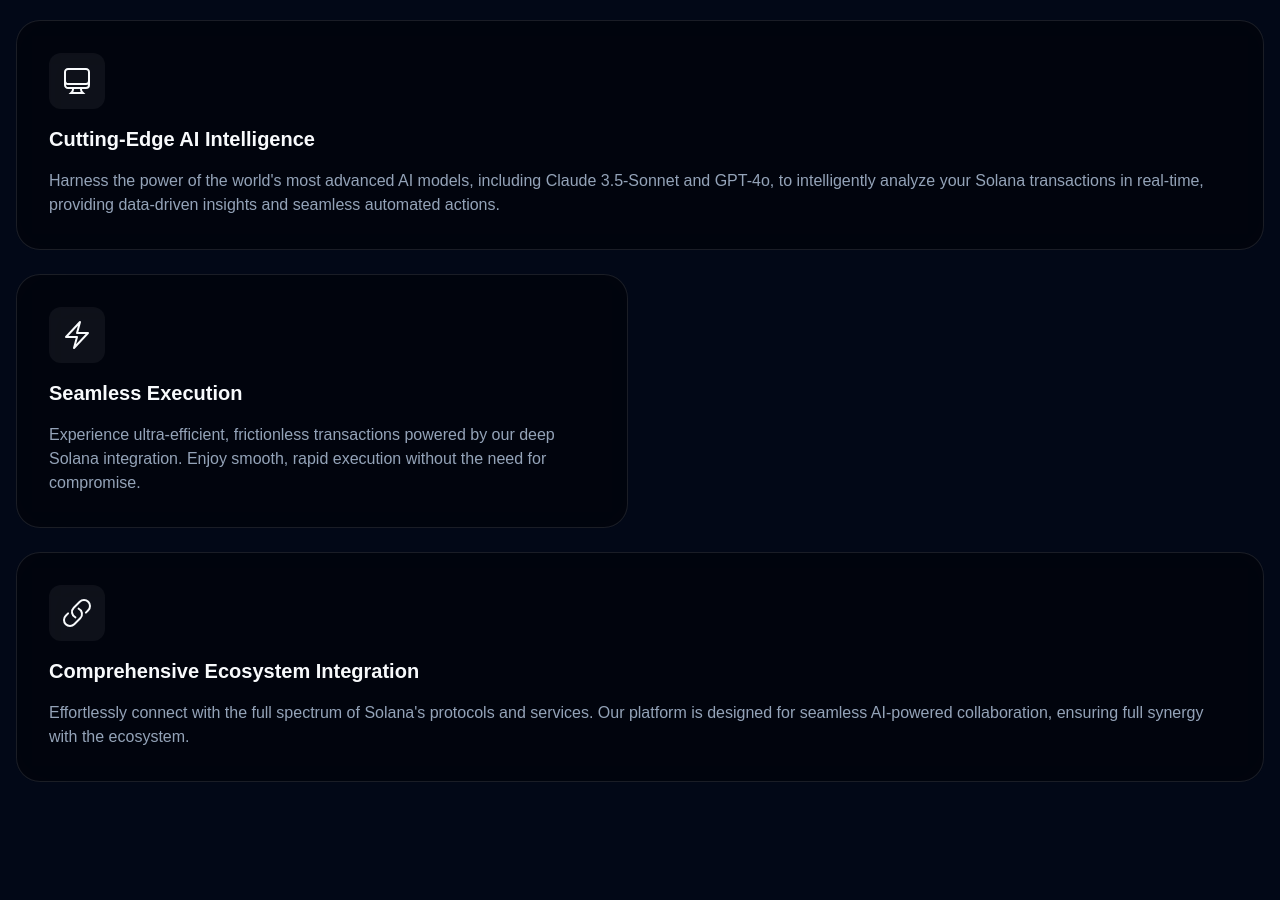
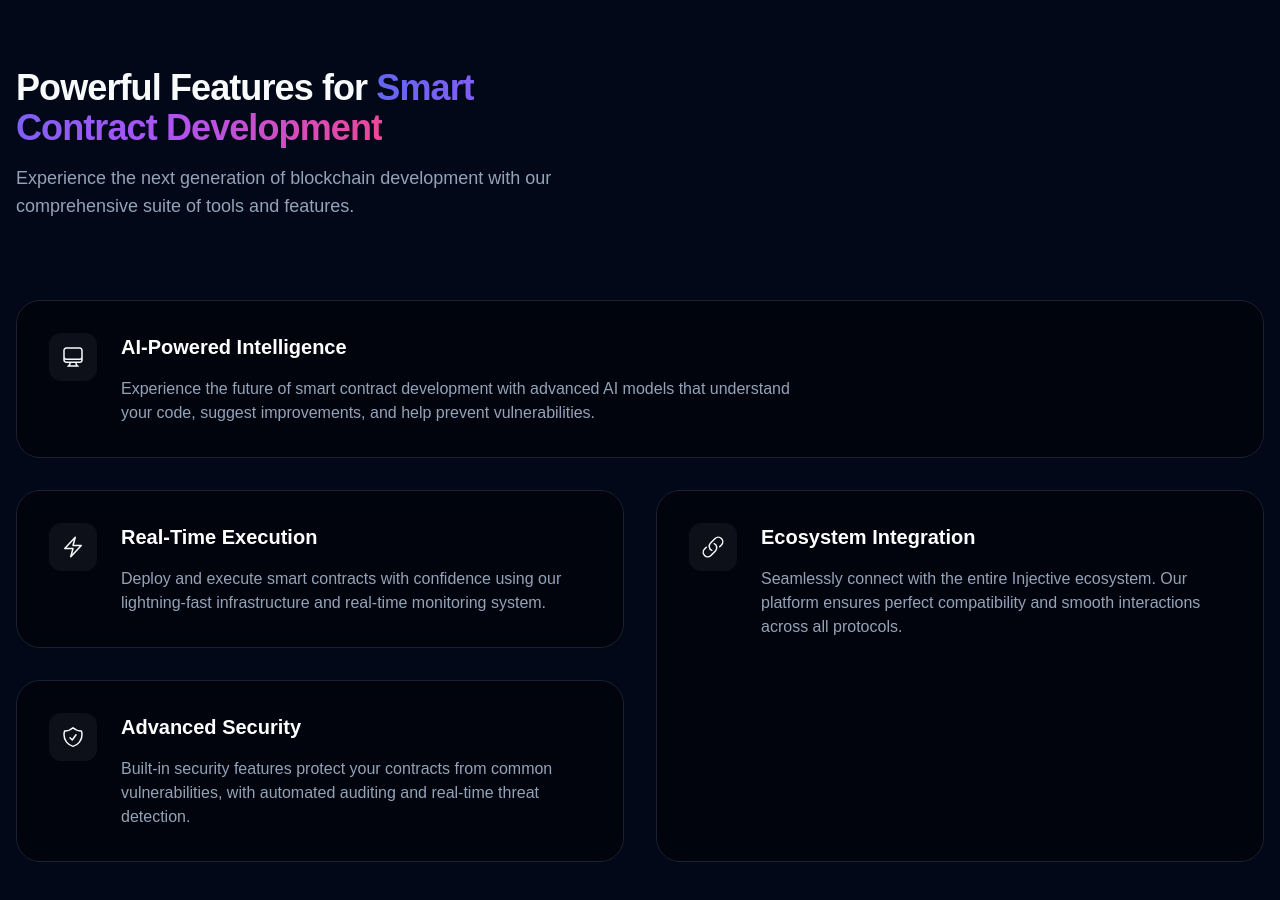
Before and after one commit to Jecta-ai/jecta-web, a Next.js app: page / in a window 1280 px wide. Shown: the part 1740-2640 px from the top of the page. Before the commit the page ends 2602 px from the top, so only its background shows below. Built offline with nearby package versions, Linux system fonts and the light colour scheme.

Commit message:
feature cards

```diff
--- a/src/components/sections/features.tsx
+++ b/src/components/sections/features.tsx
@@ -1,27 +1,27 @@
 "use client";
 
 import { m } from "framer-motion";
-import { FeatureBox } from "@/components/ui/feature-box";
+import { FeatureCard } from "../ui/feature-card";
 
 const container = {
   hidden: { opacity: 0 },
   show: {
     opacity: 1,
     transition: {
-      staggerChildren: 0.1,
+      staggerChildren: 0.15,
     },
   },
 };
 
 const features = [
   {
-    title: "Cutting-Edge AI Intelligence",
+    title: "AI-Powered Intelligence",
     description:
-      "Harness the power of the world's most advanced AI models, including Claude 3.5-Sonnet and GPT-4o, to intelligently analyze your Solana transactions in real-time, providing data-driven insights and seamless automated actions.",
+      "Experience the future of smart contract development with advanced AI models that understand your code, suggest improvements, and help prevent vulnerabilities.",
     icon: (
       <svg
         viewBox="0 0 24 24"
-        className="h-8 w-8"
+        className="h-6 w-6"
         fill="none"
         stroke="currentColor"
         strokeWidth="1.5"
@@ -30,16 +30,16 @@
         <path d="M9 17.25v1.007a3 3 0 01-.879 2.122L7.5 21h9l-.621-.621A3 3 0 0115 18.257V17.25m6-12V15a2.25 2.25 0 01-2.25 2.25H5.25A2.25 2.25 0 013 15V5.25m18 0A2.25 2.25 0 0018.75 3H5.25A2.25 2.25 0 003 5.25m18 0V12a2.25 2.25 0 01-2.25 2.25H5.25A2.25 2.25 0 013 12V5.25" />
       </svg>
     ),
-    size: "large",
+    variant: "large" as const,
   },
   {
-    title: "Seamless Execution",
+    title: "Real-Time Execution",
     description:
-      "Experience ultra-efficient, frictionless transactions powered by our deep Solana integration. Enjoy smooth, rapid execution without the need for compromise.",
+      "Deploy and execute smart contracts with confidence using our lightning-fast infrastructure and real-time monitoring system.",
     icon: (
       <svg
         viewBox="0 0 24 24"
-        className="h-8 w-8"
+        className="h-6 w-6"
         fill="none"
         stroke="currentColor"
         strokeWidth="1.5"
@@ -52,16 +52,15 @@
         />
       </svg>
     ),
-    size: "small",
   },
   {
-    title: "Comprehensive Ecosystem Integration",
+    title: "Ecosystem Integration",
     description:
-      "Effortlessly connect with the full spectrum of Solana's protocols and services. Our platform is designed for seamless AI-powered collaboration, ensuring full synergy with the ecosystem.",
+      "Seamlessly connect with the entire Injective ecosystem. Our platform ensures perfect compatibility and smooth interactions across all protocols.",
     icon: (
       <svg
         viewBox="0 0 24 24"
-        className="h-8 w-8"
+        className="h-6 w-6"
         fill="none"
         stroke="currentColor"
         strokeWidth="1.5"
@@ -74,32 +73,82 @@
         />
       </svg>
     ),
-    size: "large",
+    variant: "highlight" as const,
+  },
+  {
+    title: "Advanced Security",
+    description:
+      "Built-in security features protect your contracts from common vulnerabilities, with automated auditing and real-time threat detection.",
+    icon: (
+      <svg
+        viewBox="0 0 24 24"
+        className="h-6 w-6"
+        fill="none"
+        stroke="currentColor"
+        strokeWidth="1.5"
+        aria-hidden="true"
+      >
+        <path
+          strokeLinecap="round"
+          strokeLinejoin="round"
+          d="M9 12.75L11.25 15 15 9.75m-3-7.036A11.959 11.959 0 013.598 6 11.99 11.99 0 003 9.749c0 5.592 3.824 10.29 9 11.623 5.176-1.332 9-6.03 9-11.622 0-1.31-.21-2.571-.598-3.751h-.152c-3.196 0-6.1-1.248-8.25-3.285z"
+        />
+      </svg>
+    ),
   },
 ];
 
 export function Features() {
   return (
-    <section className="relative py-20 overflow-hidden">
+    <section className="relative py-32 overflow-hidden" id="features">
       <div className="mx-auto max-w-7xl px-4">
+        {/* Section Header */}
+        <m.div
+          initial={{ opacity: 0, y: 20 }}
+          whileInView={{ opacity: 1, y: 0 }}
+          viewport={{ once: true }}
+          transition={{ duration: 0.5 }}
+          className="relative z-10 max-w-xl mx-auto md:mx-0"
+        >
+          <h2 className="text-3xl font-bold tracking-tight sm:text-4xl mb-4">
+            Powerful Features for{" "}
+            <span className="bg-gradient-to-r from-indigo-500 via-purple-500 to-pink-500 bg-clip-text text-transparent">
+              Smart Contract Development
+            </span>
+          </h2>
+          <p className="text-muted-foreground text-lg">
+            Experience the next generation of blockchain development with our comprehensive suite of
+            tools and features.
+          </p>
+        </m.div>
+
+        {/* Features Grid */}
+        <div className="relative mt-20">
+          {/* Background gradient */}
+          <div className="absolute inset-0 flex items-center justify-center">
+            <div className="w-[800px] h-[800px] bg-gradient-conic from-indigo-500/30 via-purple-500/30 to-pink-500/30 rounded-full blur-3xl opacity-20" />
+          </div>
+
+          {/* Features */}
           <m.div
             variants={container}
             initial="hidden"
             whileInView="show"
             viewport={{ once: true }}
-          className="grid grid-cols-1 md:grid-cols-2 gap-6"
+            className="relative grid grid-cols-1 md:grid-cols-2 gap-6 md:gap-8"
           >
             {features.map((feature) => (
-            <FeatureBox
+              <FeatureCard
                 key={feature.title}
                 title={feature.title}
                 description={feature.description}
                 icon={feature.icon}
-              isLarge={feature.size === "large"}
+                variant={feature.variant}
               />
             ))}
           </m.div>
         </div>
+      </div>
     </section>
   );
 }
--- /dev/null
+++ b/src/components/ui/feature-card.tsx
@@ -0,0 +1,66 @@
+"use client";
+
+import { m } from "framer-motion";
+import type { ReactNode } from "react";
+
+interface FeatureCardProps {
+  title: string;
+  description: string;
+  icon: ReactNode;
+  variant?: "default" | "large" | "highlight";
+}
+
+export function FeatureCard({ title, description, icon, variant = "default" }: FeatureCardProps) {
+  return (
+    <m.div
+      variants={{
+        hidden: { opacity: 0, y: 20 },
+        show: { opacity: 1, y: 0, transition: { duration: 0.5 } },
+      }}
+      className={`group relative ${variant === "large" ? "md:col-span-2" : ""} ${
+        variant === "highlight" ? "md:row-span-2" : ""
+      }`}
+    >
+      <div
+        className={`relative h-full overflow-hidden rounded-3xl border border-white/[0.1] p-8 ${
+          variant === "large" ? "p-10" : "p-8"
+        }`}
+      >
+        {/* Background */}
+        <div className="absolute inset-0 bg-black/40 backdrop-blur-xl" />
+
+        {/* Animated gradient overlay */}
+        <div className="absolute inset-0 opacity-0 group-hover:opacity-100 transition-opacity duration-500">
+          <div className="absolute inset-0 bg-gradient-to-br from-indigo-500/10 via-purple-500/10 to-pink-500/10" />
+        </div>
+
+        {/* Content */}
+        <div className="relative flex items-start">
+          {/* Icon */}
+          <div className="mr-6">
+            <div className="flex h-12 w-12 items-center justify-center rounded-xl bg-white/[0.05] group-hover:bg-white/[0.1] transition-colors duration-300">
+              {icon}
+            </div>
+          </div>
+
+          {/* Text */}
+          <div className={variant === "large" ? "max-w-2xl" : ""}>
+            <h3 className="text-xl font-semibold mb-4 text-white group-hover:text-white/90 transition-colors duration-300">
+              {title}
+            </h3>
+            <p className="text-muted-foreground group-hover:text-muted-foreground/80 transition-colors duration-300">
+              {description}
+            </p>
+          </div>
+        </div>
+
+        {/* Shine effect */}
+        <div className="absolute inset-0 opacity-0 group-hover:opacity-100 transition-opacity duration-500">
+          <div className="absolute inset-0 bg-gradient-to-br from-white/[0.07] to-transparent" />
+          <div className="absolute top-0 left-1/2 -translate-x-1/2 w-1/2 h-px bg-gradient-to-r from-transparent via-white/25 to-transparent blur-sm" />
+          <div className="absolute bottom-0 left-1/2 -translate-x-1/2 w-1/2 h-px bg-gradient-to-r from-transparent via-white/25 to-transparent blur-sm" />
+        </div>
+      </div>
+    </m.div>
+  );
+}
```
Lines whose indentation alone changed are shown as unchanged.
